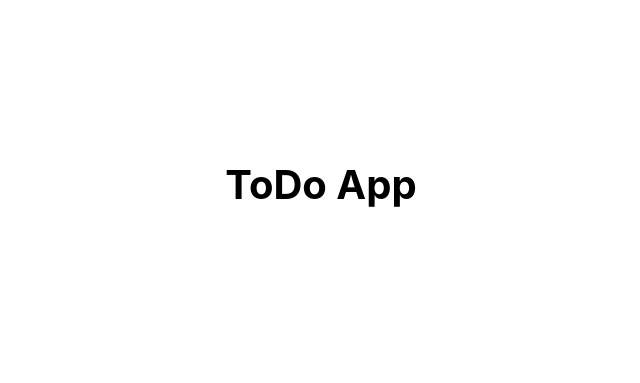
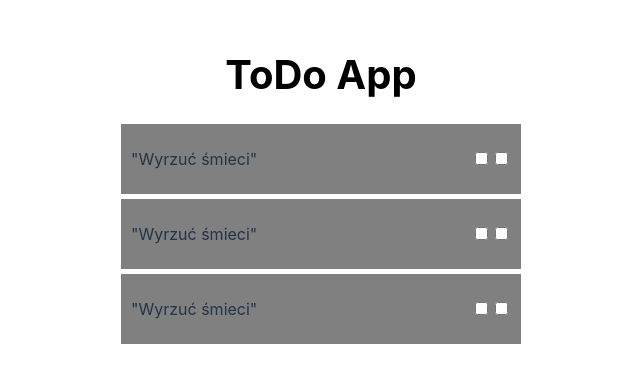
Before and after one commit to paulina-filipiak/ToDo-App, a React (Vite) app: page / in a window 1280 px wide. Shown: the part 215-598 px from the top of the page, without its empty margins (319-959 px from the left). Built offline with nearby package versions, Linux system fonts and the light colour scheme.

Commit message:
added ToDos cards

```diff
--- a/src/App.jsx
+++ b/src/App.jsx
@@ -2,9 +2,14 @@ import { useState } from "react"
 import reactLogo from "./assets/react.svg"
 import Layout from "./Components/Layout/Layout.component"
 import "./App.css"
+import ToDos from "./Components/ToDos/ToDos.component"
 
 function App() {
-  return <Layout></Layout>
+  return (
+    <Layout>
+      <ToDos />
+    </Layout>
+  )
 }
 
 export default App
--- /dev/null
+++ b/src/Components/Input/Inputs.styled.js
@@ -0,0 +1,4 @@
+import styled from "styled-components"
+
+export const Checkbox = styled.input``
+export const Delete = styled.input``
--- a/src/Components/Layout/Layout.styled.js
+++ b/src/Components/Layout/Layout.styled.js
@@ -2,4 +2,5 @@ import styled from "styled-components"
 
 export const Wrapper = styled.div`
   display: flex;
+  flex-direction: column;
 `
--- /dev/null
+++ b/src/Components/ToDos/ToDo.component.jsx
@@ -0,0 +1,17 @@
+// import { preprocessCSS } from "vite"
+import { SingleToDo } from "./Todos.styled"
+import { Checkbox, Delete } from "../Input/Inputs.styled"
+
+const ToDo = () => {
+  return (
+    <SingleToDo>
+      <span>"Wyrzuć śmieci"</span>
+      <div>
+        <Delete type="checkbox" />
+        <Checkbox type="checkbox" />
+      </div>
+    </SingleToDo>
+  )
+}
+
+export default ToDo
--- /dev/null
+++ b/src/Components/ToDos/ToDos.component.jsx
@@ -0,0 +1,14 @@
+import ToDo from "./ToDo.component"
+import { AllToDos } from "./Todos.styled"
+
+const ToDos = () => {
+  return (
+    <AllToDos>
+      <ToDo />
+      <ToDo />
+      <ToDo />
+    </AllToDos>
+  )
+}
+
+export default ToDos
--- /dev/null
+++ b/src/Components/ToDos/Todos.styled.js
@@ -0,0 +1,19 @@
+import styled from "styled-components"
+
+export const SingleToDo = styled.div`
+  min-width: 400px;
+  min-height: 70px;
+  box-sizing: border-box;
+  display: flex;
+  flex-direction: row;
+  justify-content: space-between;
+  background: grey;
+  align-items: center;
+  padding: 10px;
+`
+
+export const AllToDos = styled.div`
+  gap: 5px;
+  display: flex;
+  flex-direction: column;
+`
```
Also changed, not shown: src/Components/Input/Input.componnet.jsx (added).
